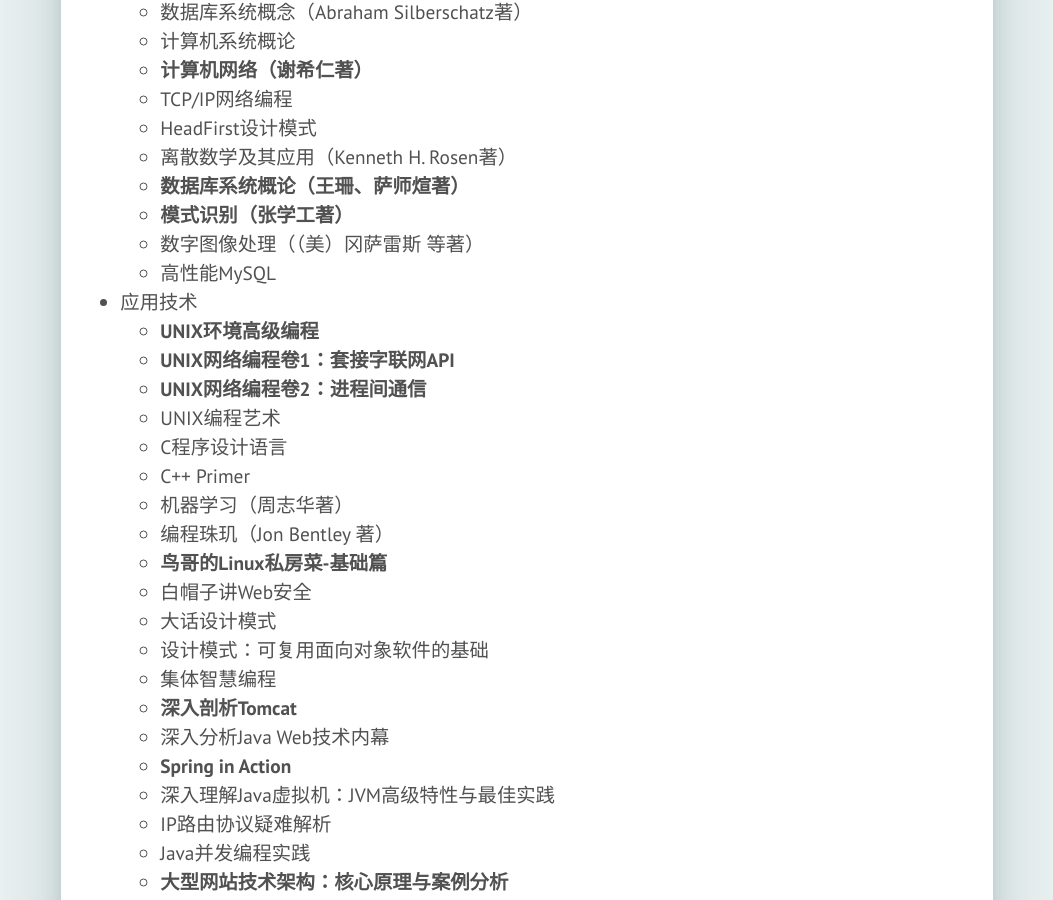
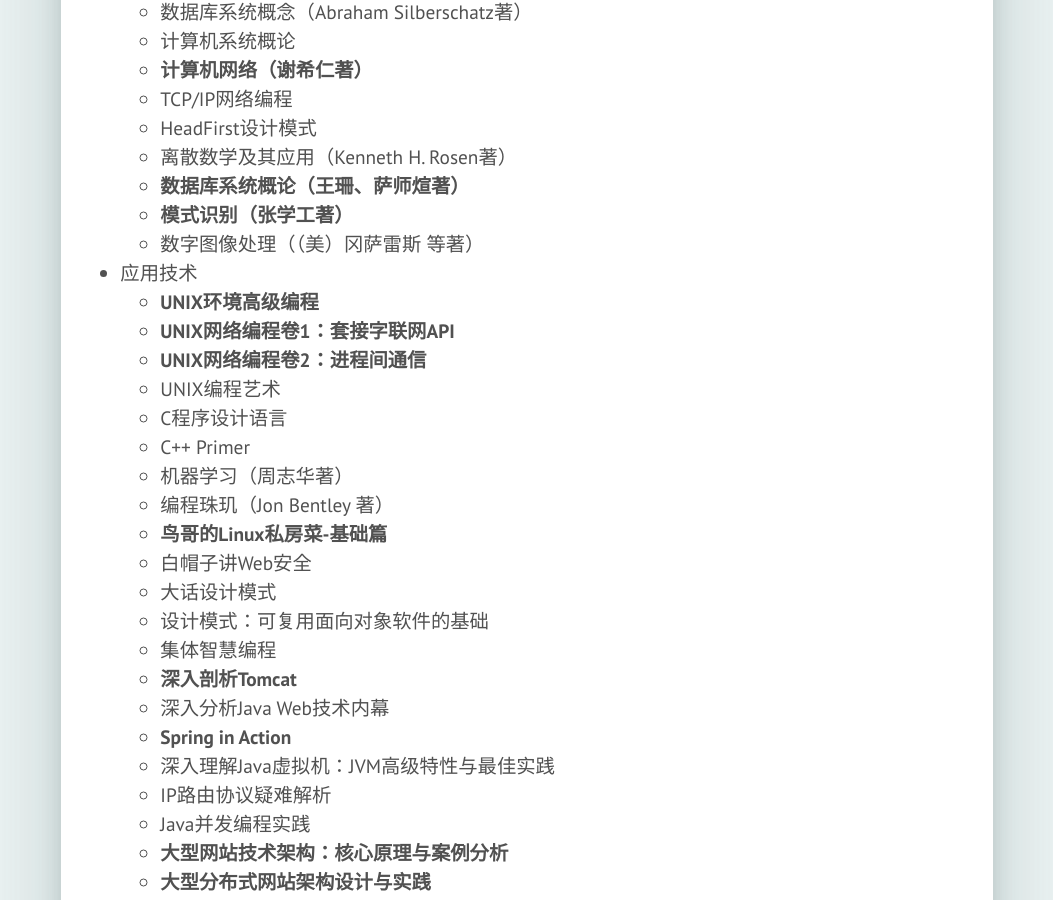
Before and after one commit to hu-xiaokang/blog, a Jekyll site: the page built from _posts/2019-12-02-The-book-list.markdown, in a window 1280 px wide and 900 px high, scrolled down 1543 px. Shown: the whole window, without its empty margins (113-1166 px from the left). Built offline with Jekyll 4.4.1, drawn with Linux system fonts in a browser that asks for light colours; some web fonts are replaced.

Commit message:
Update 2019-12-02-The-book-list.markdown

```diff
--- a/_posts/2019-12-02-The-book-list.markdown
+++ b/_posts/2019-12-02-The-book-list.markdown
@@ -40,7 +40,6 @@
   + **数据库系统概论（王珊、萨师煊著）**
   + **模式识别（张学工著）**
   + 数字图像处理（（美）冈萨雷斯 等著）
-  + 高性能MySQL
 
 + 应用技术
   + **UNIX环境高级编程**
```
